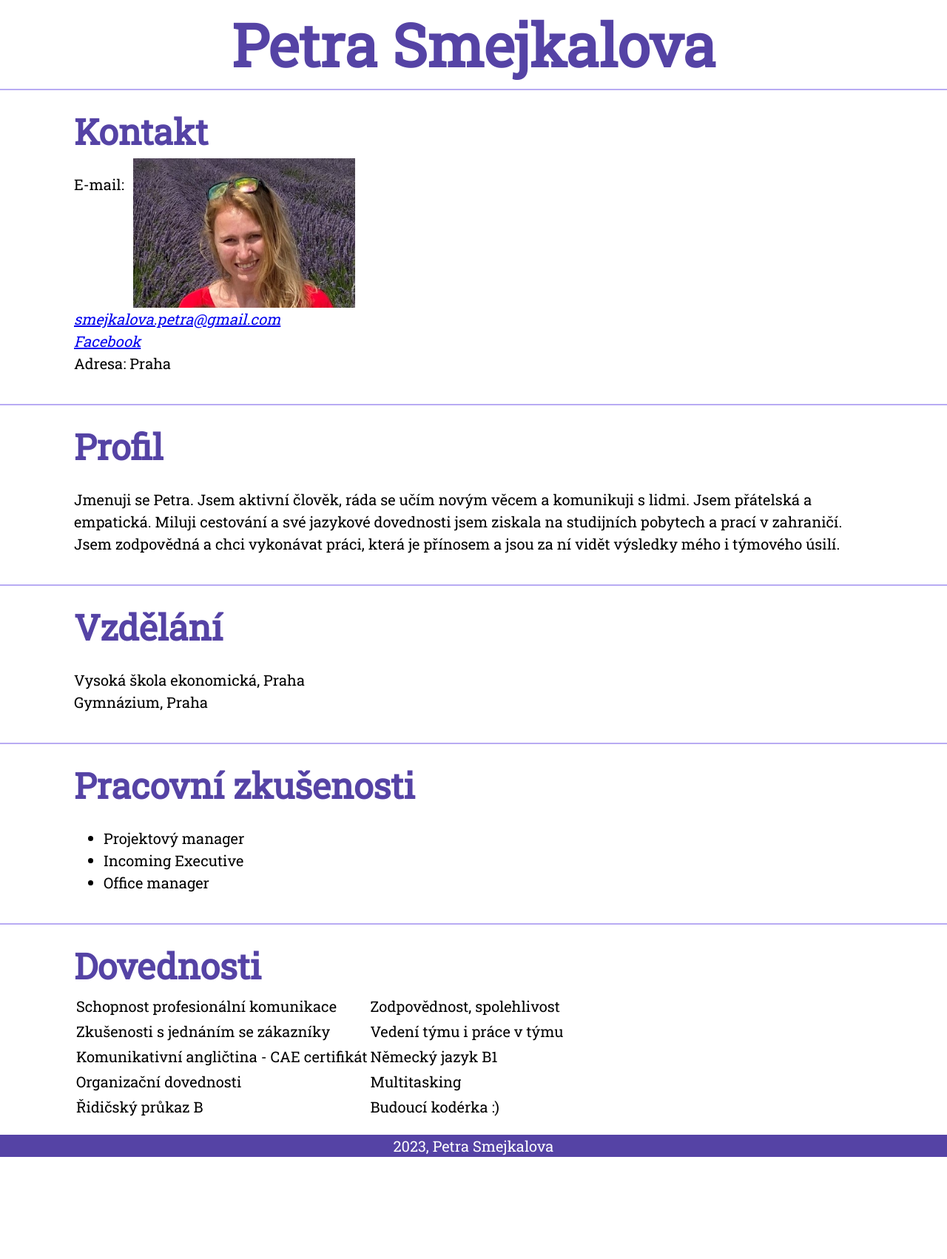
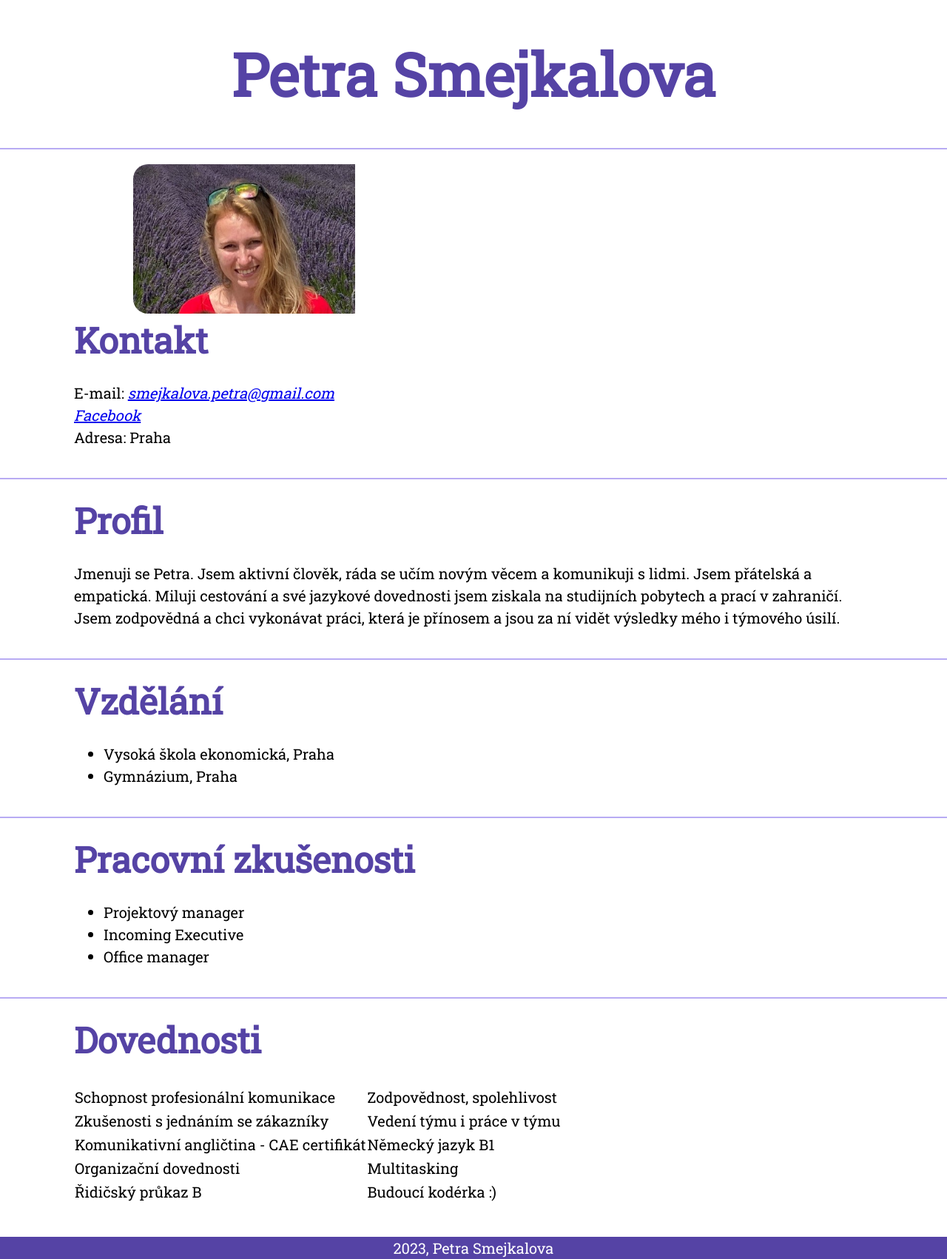
Before and after one commit to Petrasmej/Zivotopis, a plain HTML site: page index.html in a window 1280 px wide. Shown: the whole page at 74% size. Before the commit the page ends 1564 px from the top, so only its background shows below. Drawn offline with Linux system fonts and the light colour scheme.

Commit message:
dalsi upravy textu

```diff
--- a/index.html
+++ b/index.html
@@ -20,11 +20,11 @@
 
     <!-- sekce kontakt-->
     <section>
+    <img class="foto-CV" src="IMG_CV.jpeg" alt="foto CV">
     <h2>Kontakt</h2>
-    <img class="foto-CV" src="IMG_CV.jpeg" alt="foto CV">
     <p>
-        E-mail: <a href="mailto:smejkalova.petra@gmail.com">smejkalova.petra@gmail.com</a><br>
-        <a href="https://www.facebook.com/">Facebook </a> <br>
+        E-mail: <a href="mailto:smejkalova.petra@gmail.com"target="blank">smejkalova.petra@gmail.com</a><br>
+        <a href="https://www.facebook.com/"target="blank">Facebook </a> <br>
         Adresa: Praha
     </p>
     </section>
@@ -40,10 +40,10 @@
     <!--sekce vzdelani-->
     <section>
     <h2>Vzdělání</h2>
-    <p>
-        Vysoká škola ekonomická, Praha <br>
-        Gymnázium, Praha
-    </p>
+    <ul>
+        <li>Vysoká škola ekonomická, Praha</li>
+        <li>Gymnázium, Praha</li>
+    </ul>
     </section>
 
     <!--sekce pracovni zkusenosti-->
@@ -59,7 +59,7 @@
     <!--sekce dovednosti-->
     <section>
     <h2>Dovednosti</h2>
-    <table>
+    <table class="dovednosti">
         <tr>
             <td>Schopnost profesionální komunikace</td>
             <td>Zodpovědnost, spolehlivost</td>
--- a/style.css
+++ b/style.css
@@ -11,7 +11,7 @@ h1,h2 {color: #5543a5;}
 
 h1  {font-size: 80px;
     text-align: center;
-    margin: 0%;
+    margin: 40px 0;
     }
 
 h2  {font-size: 48px;
@@ -25,16 +25,31 @@ section{overflow: auto;
 
     }
 
-.foto-CV {
+.foto-CV{
     width: 300px;
     float: right;
+    border-radius: 20px;
     padding: 0 700px 0 0;
+    overflow: auto;
     }
 
+table{
+    margin: 25px 0;
+    border-spacing: 0;
+    }
 
+td{
+    text-align: left;
+    }
+
+.sloupec{
+    text-align: right;
+    color: aqua;
+    padding-left: 50px;
+    }
 
 footer{
     text-align: center;
     background-color: #5543a5;
     color: white;
-}
+    }
```
